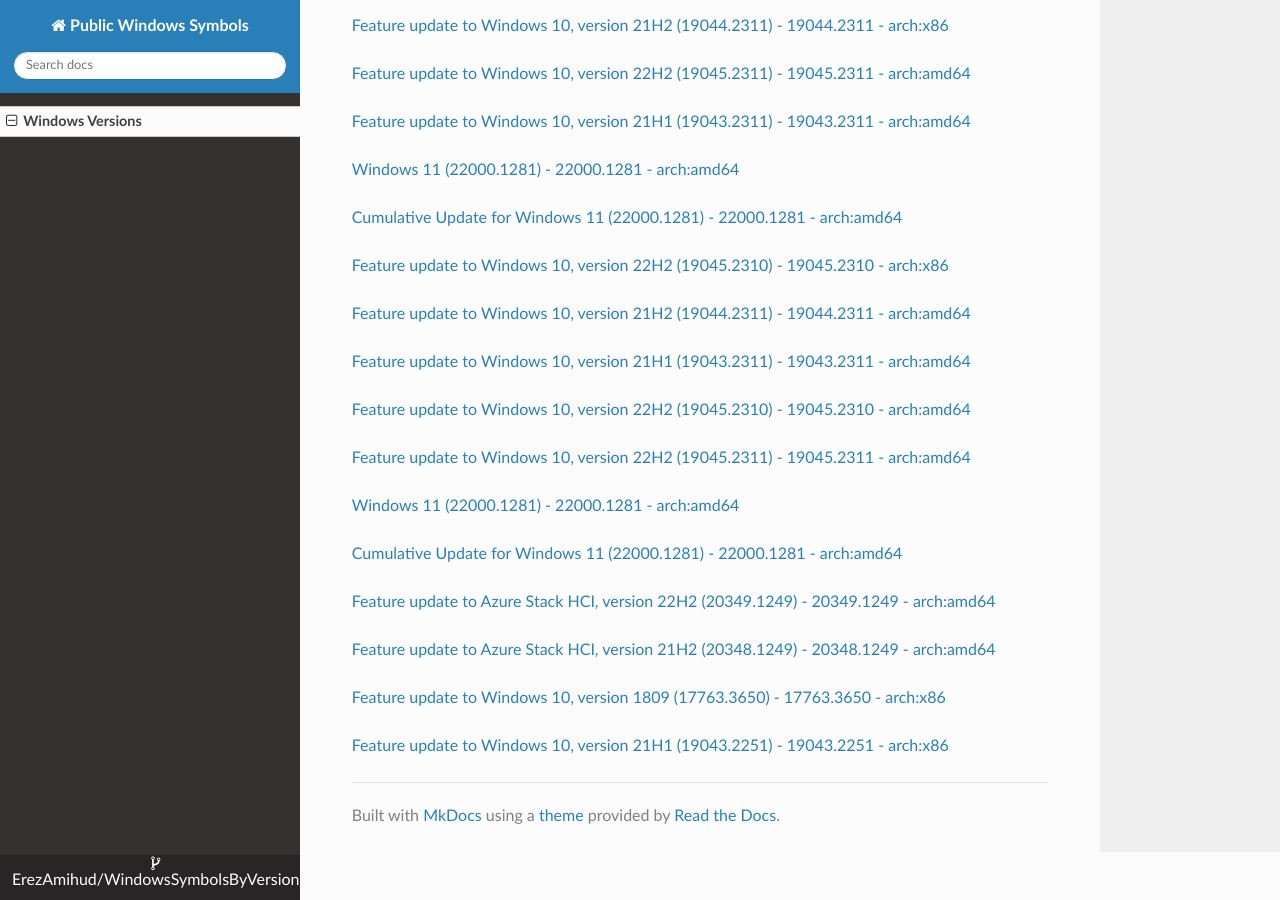
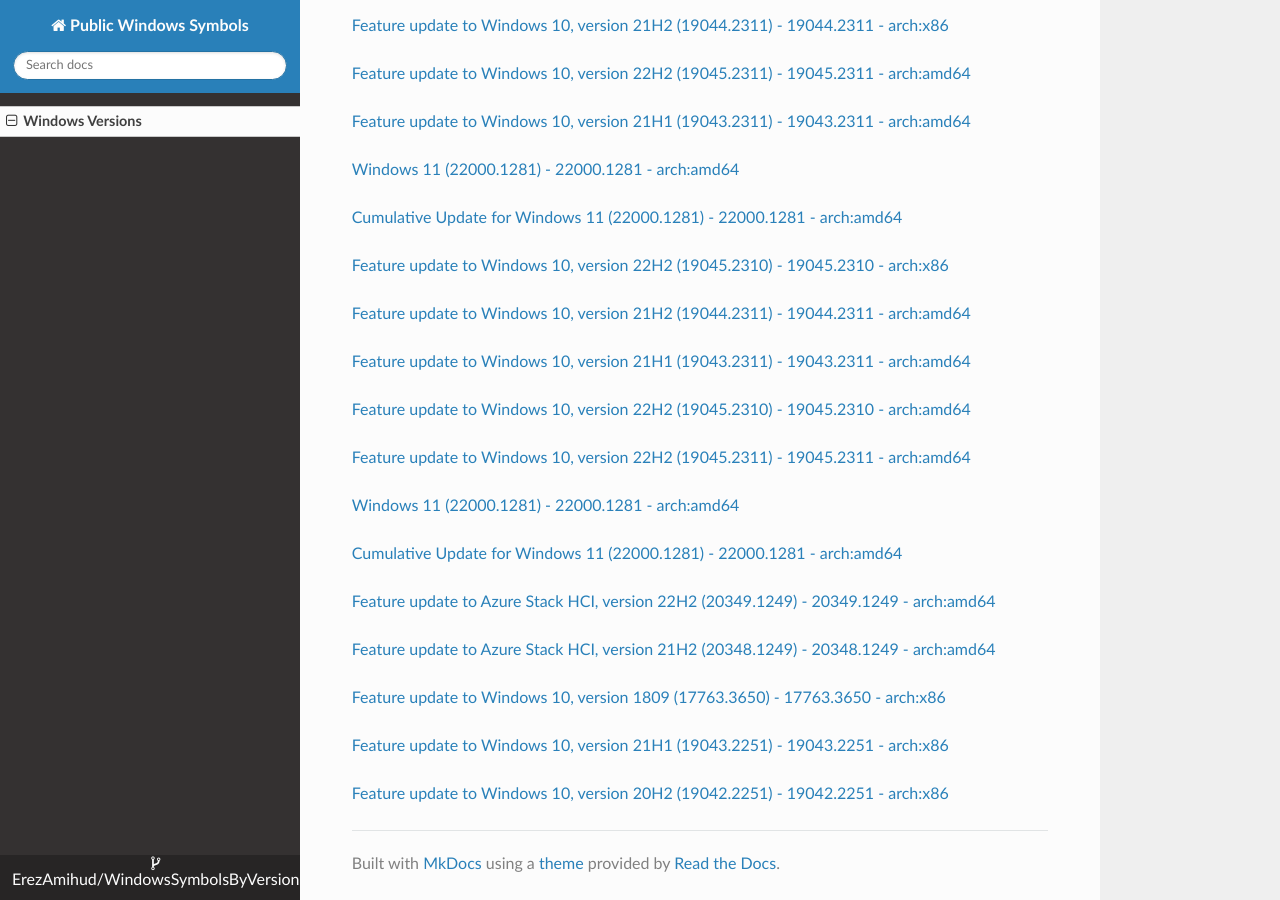
Before and after one commit to ErezAmihud/WindowsSymbolsByVersion, an MkDocs documentation site: the page built from docs/index.md, in a window 1280 px wide and 900 px high, scrolled down 45269 px. Built offline with MkDocs 1.6.1, drawn with Linux system fonts in a browser that asks for light colours; nearby versions of some CDN libraries.

Commit message:
Automated commit, add manifest for 43c74ca8-a631-4719-986e-9743ee2e9561

```diff
--- a/docs/index.md
+++ b/docs/index.md
@@ -2659,3 +2659,6 @@
 
 
 [Feature update to Windows 10, version 21H1 (19043.2251) - 19043.2251 - arch:x86](https://github.com/ErezAmihud/WindowsSymbolsByVersion/blob/main/manifests/4a9cc302-1261-4e58-bba1-56824eef9348.manifest)
+
+
+[Feature update to Windows 10, version 20H2 (19042.2251) - 19042.2251 - arch:x86](https://github.com/ErezAmihud/WindowsSymbolsByVersion/blob/main/manifests/43c74ca8-a631-4719-986e-9743ee2e9561.manifest)
```
Also changed, not shown: process_builds.json (+1 -1 lines), 1 other file.
